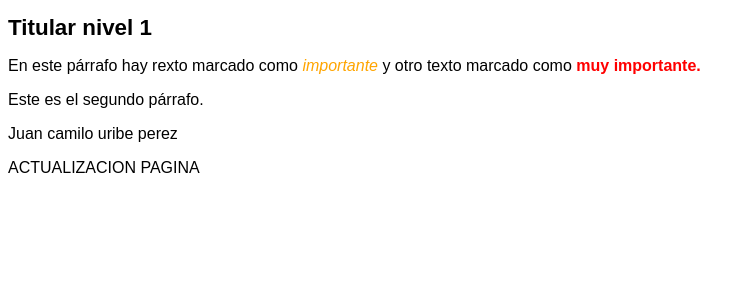
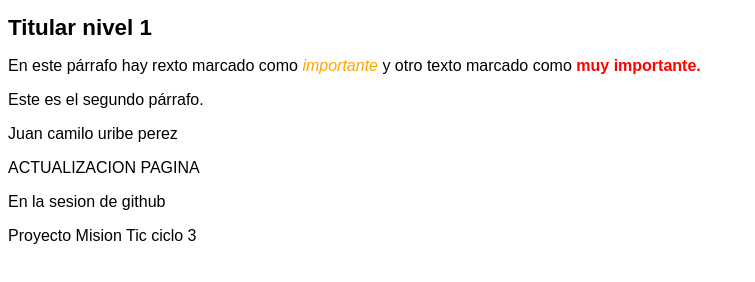
Before and after one commit to Camilo507/ejemplogithub, a plain HTML site: page index.html in a window 1280 px wide. Shown: the whole page, without its empty margins (0-755 px from the left). Drawn offline with Linux system fonts and the light colour scheme.

Commit message:
se ha actualizado la pagina con informacion del proyecto

```diff
--- a/index.html
+++ b/index.html
@@ -13,5 +13,7 @@
 	<p>Este es el segundo párrafo.</p>
 	<p> Juan camilo uribe perez</p>
 	<p> ACTUALIZACION PAGINA</p>
+	<p> En la sesion de github </p>
+	<p>  Proyecto  Mision Tic ciclo 3 </p>
 </body>
 </html>
```
